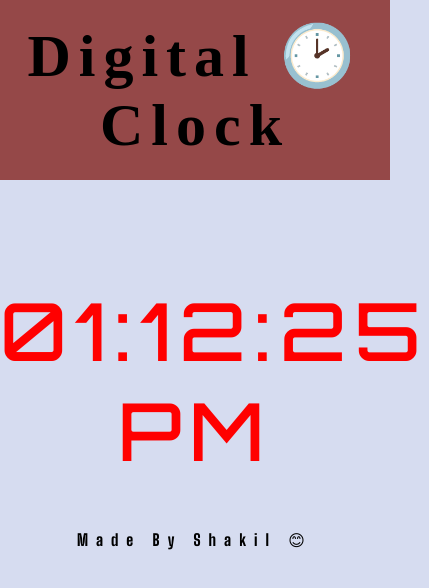
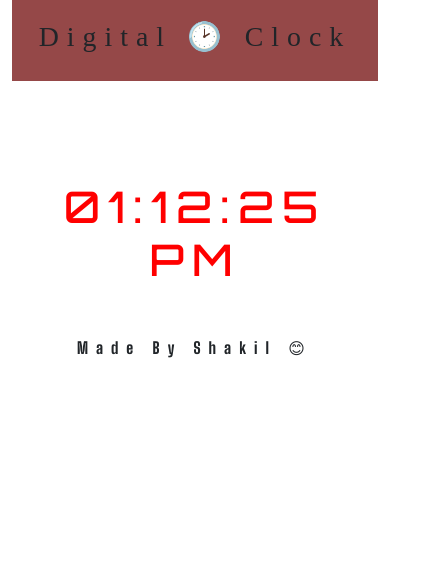
Before and after one commit to shakil51298/Digital-clock, a plain HTML site: page index.html in a window 390 px wide. Shown: the whole page, 429 px wide, since content can reach past the window. Drawn offline with nearby package versions, Linux system fonts and the light colour scheme.

Commit message:
responsive done

```diff
--- a/app.js
+++ b/app.js
@@ -22,6 +22,8 @@ setInterval(() => {
 
     time = h + ':' + m +  ':' + s + ' ' + ampm;
 
-    document.getElementById('clocks').innerHTML = time;
+    document.getElementById('clocks').innerHTML =`
+    <h1 class="display-1">${time}</h1>
+    `;
 
 }, 1000);
--- a/index.html
+++ b/index.html
@@ -12,19 +12,22 @@
     <link
         href="https://fonts.googleapis.com/css2?family=Big+Shoulders+Display:wght@800&family=Orbitron:wght@500&display=swap"
         rel="stylesheet">
+    <link href="https://cdn.jsdelivr.net/npm/bootstrap@5.0.0-beta1/dist/css/bootstrap.min.css" rel="stylesheet"
+        integrity="sha384-giJF6kkoqNQ00vy+HMDP7azOuL0xtbfIcaT9wjKHr8RbDVddVHyTfAAsrekwKmP1" crossorigin="anonymous">
 </head>
 
 <body>
-    <!-- Just an image -->
-    <div class="nav">
-        <center>
-            <h1>Digital 🕑 Clock</h1>
-        </center>
+    <div class="container">
+        <div class="navbars">
+            <center>
+                <h1>Digital 🕑 Clock</h1>
+            </center>
+        </div>
+        <div id="clocks" class="ClockBody ">
+
+        </div>
+        <center class="naming">Made By Shakil 😊</center>
     </div>
-    <div id="clocks" class="ClockBody">
-        12:36:05 PM
-    </div>
-    <center class="naming">Made By Shakil 😊</center>
     <script src="app.js"></script>
 </body>
 
--- a/style.css
+++ b/style.css
@@ -6,7 +6,7 @@ body{
 
     background: rgb(214, 220, 240);
 }
-.nav {
+.navbars {
     font-size: 30px;
     background: rgb(149, 72, 72);
     padding: 20px;
@@ -21,6 +21,7 @@ body{
     color: red;
     margin-top: 100px;
     text-align: center;
+    width: 100%;
 }
 
 .naming {
@@ -28,3 +29,9 @@ body{
     letter-spacing: 8px;
     font-family: 'Big Shoulders Display', cursive;
 }
+
+@media and (max-width:560){
+    .ClockBody{
+        width:100%;
+    }
+}
```
